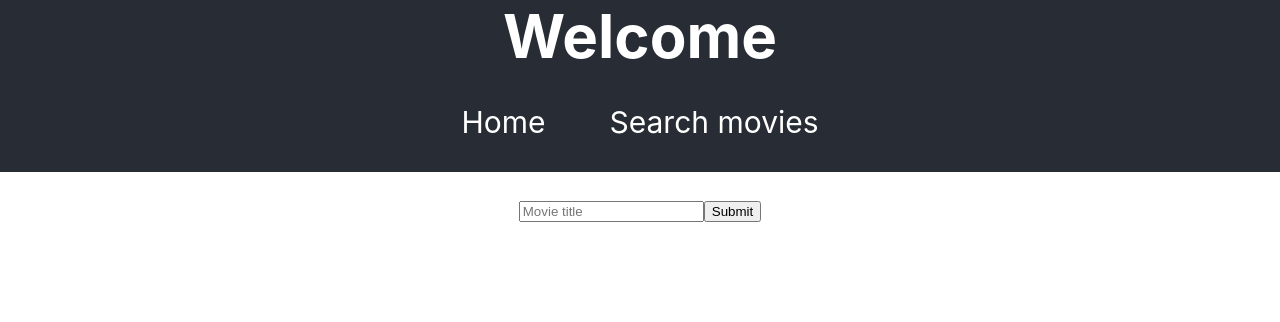
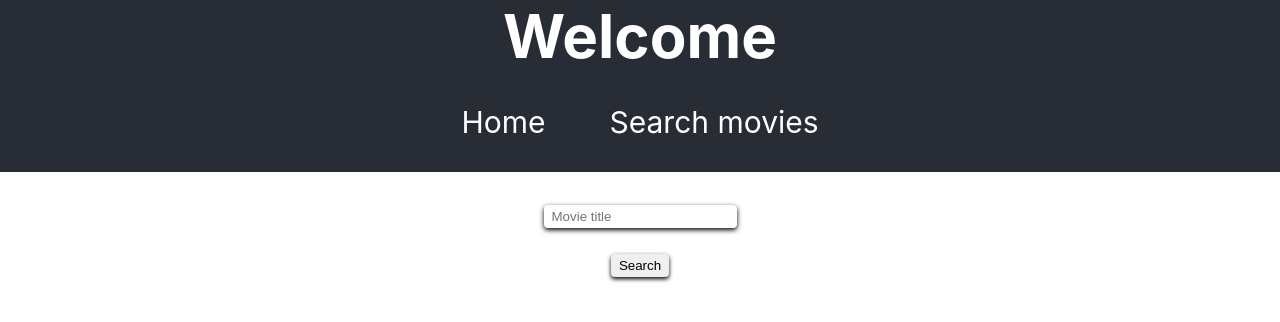
Before and after one commit to Marcus842/MovieWebApplicationReact, a React (Create React App) app: page /moviesearch in a window 1280 px wide. Shown: the top 322 px of the page. Built offline with nearby package versions, Linux system fonts and the light colour scheme.

Commit message:
Added some styling
Added some styling

```diff
--- a/src/components/MovieCard.js
+++ b/src/components/MovieCard.js
@@ -1,7 +1,7 @@
 export default function MovieCard(props) {
     const imageText = props.title + " image text";
     return (
-        <div>
+        <div className="movie-card">
             {props.img && props.img !== "N/A" ? (<img className="poster-image" src={props.img} alt={imageText} />) : null}
             <ul className="image-spec-ul">
                 <li><b>Title: </b>{props.title}</li>
--- a/src/pages/MovieSearchPage.js
+++ b/src/pages/MovieSearchPage.js
@@ -62,9 +62,10 @@ export default function MovieSearchPage() {
 
     return (
         <div>
+            <div className='search-box'>
                 <form onSubmit={handleClick}>
-                <input type='text' placeholder='Movie title' name="title" value={title} onChange={handleChange}></input>
-                <input type='submit' placeholder='Submit' value='Submit'></input>
+                    <p><input type='text' placeholder='Movie title' name="title" value={title} onChange={handleChange}></input></p>
+                    <input type='submit' placeholder='Submit' value='Search'></input>
                 </form>
                 <div className='paginations-div-class'>
                     {displayPrevButton ?
@@ -83,6 +84,7 @@ export default function MovieSearchPage() {
                         null}
                 </div>
                 {searchResultsNumber ? (<p><b>Number of search results: </b>{searchResultsNumber}</p>) : null}
+            </div>
             <div className='app-content'>
                 {movieElements}
             </div>
--- a/src/style.css
+++ b/src/style.css
@@ -1,7 +1,7 @@
 body {
   margin: 0;
-  font-family: -apple-system, BlinkMacSystemFont, 'Segoe UI', 'Roboto', 'Oxygen',
-    'Ubuntu', 'Cantarell', 'Fira Sans', 'Droid Sans', 'Helvetica Neue',
+  font-family: -apple-system, BlinkMacSystemFont, "Segoe UI", "Roboto", "Oxygen",
+    "Ubuntu", "Cantarell", "Fira Sans", "Droid Sans", "Helvetica Neue",
     sans-serif;
   -webkit-font-smoothing: antialiased;
   -moz-osx-font-smoothing: grayscale;
@@ -15,17 +15,22 @@ body {
   justify-content: center;
   font-size: 30px;
   color: white;
-  position:fixed;
+  position: fixed;
   width: 100%;
-  top:0;
+  top: 0;
   overflow: hidden;
 }
 
-.app-content{
+.app-content {
   display: flex;
-  flex-direction: column;
+  flex-direction: row;
+  flex-wrap: wrap;
+  max-width: 1100px;
   align-items: center;
   font-size: 30px;
+  margin-top: 380px;
+  margin-left: auto;
+  margin-right: auto;
 }
 
 .app {
@@ -36,48 +41,64 @@ body {
   color: #61dafb;
 }
 
-.app-title{
+.app-title {
   margin: 0px;
 }
 
 code {
-  font-family: source-code-pro, Menlo, Monaco, Consolas, 'Courier New',
+  font-family: source-code-pro, Menlo, Monaco, Consolas, "Courier New",
     monospace;
 }
 
-.movie--prop{
-  float:left;
+.search-box {
+  position: fixed;
+  background-color: white;
+  width: 100%;
+  top: 184px;
+}
+
+.movie--prop {
+  float: left;
 }
 
 .image-spec-ul {
   list-style: none;
   text-align: left;
   max-width: 300px;
-  padding-left: 0px;
+  padding-left: 10px;
 }
 
-.paginations-div-class{
+.movie-card {
+  border-radius: 5px;
+  box-shadow: 0 1px 2px black;
+  margin: 10px 10px auto 10px;
+  min-width: 320px;
+}
+
+.paginations-div-class {
   display: inline-flex;
 }
-.pagination-div-class{
-  float:left;
+.pagination-div-class {
+  float: left;
 }
 
-.poster-image{
+.poster-image {
   max-width: 300px;
+  border-radius: 5px 5px 0 0;
+  margin: 10px 10px auto 10px;
 }
 
-.menu{
+.menu {
   list-style-type: none;
-margin:0px;
-padding:0px;
+  margin: 0px;
+  padding: 0px;
 
-& li{
+  & li {
     display: block;
     float: left;
     padding: 16px;
   }
-& a{
+  & a {
     display: block;
     float: left;
     text-decoration: none;
@@ -86,7 +107,27 @@ padding:0px;
   }
 }
 
-.container{
-  margin-top: 200px;
+.container {
   text-align: center;
 }
+
+input[type="text"] {
+  margin: 5px;
+  border: none;
+  padding: 4px 8px;
+  border-radius: 4px;
+  box-shadow: 0 2px 5px black;
+}
+
+input[type="text"]:focus {
+  outline: none;
+}
+
+input[type="submit"] {
+  margin: 5px;
+  cursor: pointer;
+  border: none;
+  padding: 4px 8px;
+  border-radius: 4px;
+  box-shadow: 0 2px 4px black;
+}
```
Lines whose indentation alone changed are shown as unchanged.
